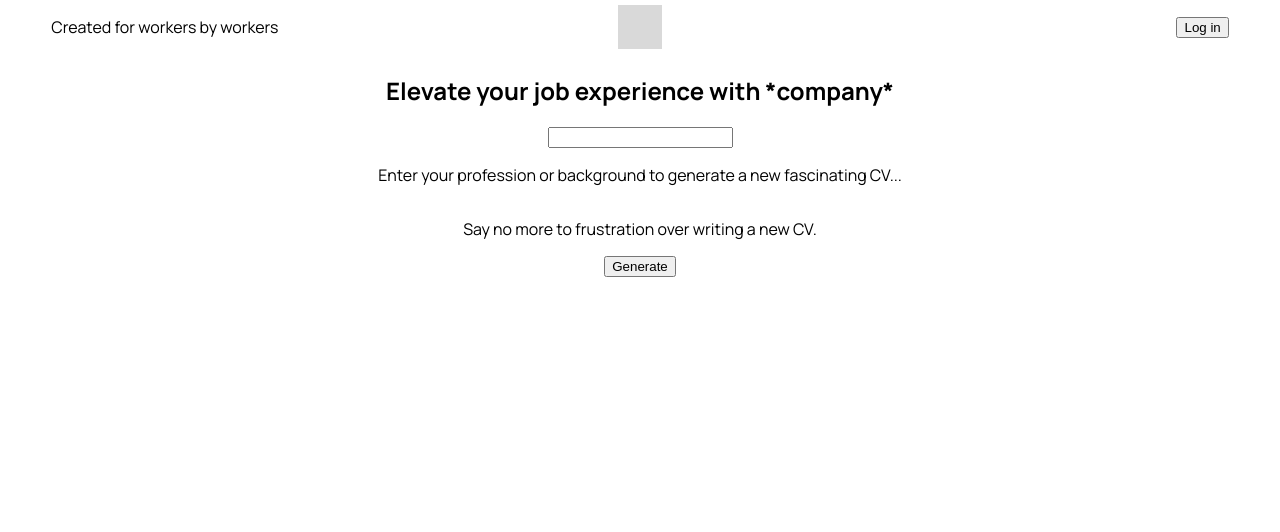
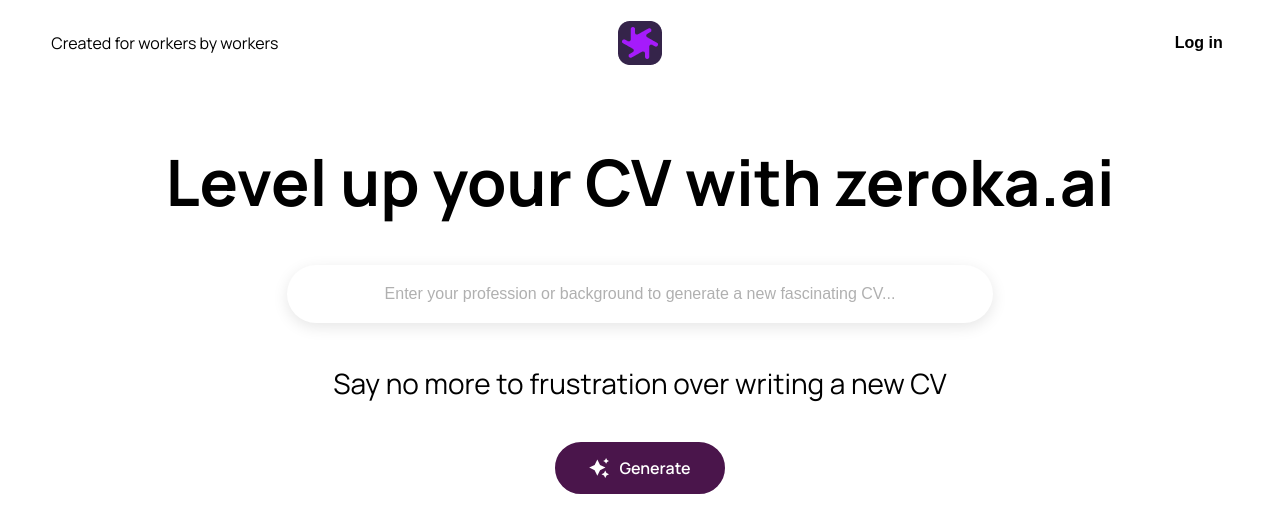
Before and after one commit to Dzhodddi/Hakaton3pilci, a React (Vite) app in the folder front/: page / in a window 1280 px wide. Shown: the top 532 px of the page. Built offline with nearby package versions, Linux system fonts and the light colour scheme.

Commit message:
Basic style for Home page Base section with improved components

```diff
--- a/front/src/App.css
+++ b/front/src/App.css
@@ -3,31 +3,6 @@
   height: 100vh;
 }
 
-.header {
-  display: flex;
-  align-items: center;
-  justify-content: space-between;
-  position: relative;
+h1, h2, h3, p {
+  margin: 0;
 }
-
-.logo {
-  width: 44px;
-  height: 44px;
-  position: absolute;
-  left: 50%;
-  transform: translateX(-50%);
-}
-
-.base {
-  display: flex;
-  flex-direction: column;
-  align-items: center;
-  height: 100%;
-}
-
-.steps {
-  display: flex;
-}
-.steps > div {
-  margin-left: 12px;
-}
--- a/front/src/components/Button.tsx
+++ b/front/src/components/Button.tsx
@@ -1,12 +1,39 @@
-type Button = {
-    placeholder: string;
-    onClick: () => void;
+import React from 'react';
+import '../styles/Button.css';
+
+interface ButtonProps extends React.ButtonHTMLAttributes<HTMLButtonElement> {
+  children: React.ReactNode;
+  variant?: 'solid' | 'outline';
+  color?: 'primary' | 'secondary' | 'neutral';
+  iconLeft?: React.ReactNode;
+  iconRight?: React.ReactNode;
+  fullWidth?: boolean;
 }
 
-export function Button({ placeholder, onClick }: Button) {
-    return (
-        <>
-            <button onClick={onClick}>{ placeholder }</button>
-        </>
-    );
+export function Button({
+  children,
+  variant = 'solid',
+  color = 'primary',
+  iconLeft,
+  iconRight,
+  fullWidth = false,
+  className = '',
+  ...props
+}: ButtonProps) {
+
+  const classNames = [
+    'btn',
+    `btn--${variant}`,
+    `btn--${color}`,
+    fullWidth ? 'btn--fullWidth' : '',
+    className,
+  ].filter(Boolean).join(' ');
+
+  return (
+    <button className={classNames} {...props}>
+      {iconLeft && <span className="btn-icon btn-icon--left">{iconLeft}</span>}
+      <span className="btn-text">{children}</span>
+      {iconRight && <span className="btn-icon btn-icon--right">{iconRight}</span>}
+    </button>
+  );
 }
--- a/front/src/components/Header.tsx
+++ b/front/src/components/Header.tsx
@@ -1,20 +1,20 @@
-import { Button } from '../components/Button'
+import '../styles/header.css'
 
 export default function Header({ handler, isLogged }: { handler: () => void, isLogged: boolean }) {
     let button;
 
     if (isLogged) {
-        button = <Button placeholder="Exit" onClick={handler} />;
+        button = <button onClick={handler}>Log out</button>;
     }
     else {
-        button = <Button placeholder="Log in" onClick={handler} />;
+        button = <button onClick={handler}>Log in</button>;
     }
 
     return(
         <>
             <div className="header">
                 <p>Created for workers by workers</p>
-                <img className="logo" src="./logo.png"></img>
+                <img className="logo" src="./logo_dark.png"></img>
                 {button}
             </div>
         </>
--- a/front/src/components/PromptInput.tsx
+++ b/front/src/components/PromptInput.tsx
@@ -1,8 +1,16 @@
-export function PromptInput({ placeholder }: { placeholder: string }) {
-    return (
-        <>
-            <input></input>
-            <p>{ placeholder }</p>
-        </>
-    );
+import React from 'react';
+import '../styles/PromptInput.css';
+
+interface PromptInputProps {
+  placeholder: string;
 }
+
+export function PromptInput({ placeholder }: PromptInputProps) {
+  return (
+    <input
+      type="text"
+      className="prompt-input"
+      placeholder={placeholder}
+    />
+  );
+}
--- /dev/null
+++ b/front/src/components/SparkleIcon.tsx
@@ -0,0 +1,16 @@
+import React from 'react';
+
+export function SparkleIcon(props: React.SVGProps<SVGSVGElement>) {
+  return (
+    <svg
+      height="24"
+      width="24"
+      viewBox="0 0 24 24"
+      data-name="Layer 1"
+      id="Layer_1"
+      {...props}
+    >
+      <path d="M10,21.236,6.755,14.745.264,11.5,6.755,8.255,10,1.764l3.245,6.491L19.736,11.5l-6.491,3.245ZM18,21l1.5,3L21,21l3-1.5L21,18l-1.5-3L18,18l-3,1.5ZM19.333,4.667,20.5,7l1.167-2.333L24,3.5,21.667,2.333,20.5,0,19.333,2.333,17,3.5Z"></path>
+    </svg>
+  );
+}
--- a/front/src/pages/HomePage.tsx
+++ b/front/src/pages/HomePage.tsx
@@ -3,7 +3,10 @@
 
 import { Button } from '../components/Button'
 import { PromptInput } from '../components/PromptInput'
+import { SparkleIcon } from '../components/SparkleIcon';
 import Header from '../components/Header';
+
+import '../styles/homepage.css'
 
 export default function HomePage() {
     const dialogRef = useRef<HTMLDialogElement>(null);
@@ -34,19 +37,19 @@
 
   return (
     <>
-      <section>
+      <section id='base'>
         <Header handler={handlePopup} isLogged={isLogged}/>
         <div className="base">
           <h1>
-            Elevate your job experience with *company*
+            Level up your CV with zeroka.ai
           </h1>
           <PromptInput
             placeholder="Enter your profession or background to generate a new fascinating CV..."
           />
-          <p>
-            Say no more to frustration over writing a new CV.
+          <p className='description'>
+            Say no more to frustration over writing a new CV
           </p>
-          <Button placeholder="Generate" onClick={empty} />
+          <Button variant="solid" color="primary" iconLeft={<SparkleIcon className="sparkle-icon" />}>Generate</Button>
         </div>
       </section>
       <section>
--- /dev/null
+++ b/front/src/styles/button.css
@@ -0,0 +1,142 @@
+
+:root {
+  --color-primary: #4A154B;
+  --color-primary-hover: #381039;
+  --color-secondary: #683FEA;
+  --color-secondary-hover-gradient: linear-gradient(0deg, #A47CF3, #683FEA);
+  --color-neutral: #1C1A1C;
+  --color-neutral-hover: #333333;
+  --color-text-light: #FFFFFF;
+  --color-text-dark: #1C1A1C;
+  --color-text-muted: #AAAAAA;
+}
+
+.btn {
+  display: inline-flex;
+  justify-content: center;
+  align-items: center;
+  gap: 10px;
+  height: 3.25em;
+  padding: 0 2em;
+  border-radius: 999px;
+  font-weight: 600;
+  font-size: 1rem;
+  font-family: inherit;
+  text-decoration: none;
+  cursor: pointer;
+  transition: all 300ms ease-in-out;
+  border: 2px solid transparent;
+  box-sizing: border-box;
+  outline: none;
+  white-space: nowrap;
+}
+
+.btn:disabled {
+  cursor: not-allowed;
+  opacity: 0.6;
+}
+
+.btn--fullWidth {
+  width: 100%;
+}
+
+/* --- .btn-icon & .btn-text --- */
+.btn-text {
+  line-height: 1;
+  transition: color 300ms ease;
+}
+
+.btn-icon {
+  display: flex;
+  align-items: center;
+  line-height: 0;
+}
+
+.btn-icon svg {
+  width: 1.25em; /* ~20px */
+  height: 1.25em;
+  transition: fill 300ms ease, transform 300ms ease;
+}
+
+/* --- Variant: solid --- */
+
+.btn--solid.btn--primary {
+  background-color: var(--color-primary);
+  color: var(--color-text-light);
+  border-color: var(--color-primary);
+}
+.btn--solid.btn--primary .btn-icon svg {
+  fill: var(--color-text-light);
+}
+.btn--solid.btn--primary:hover:not(:disabled) {
+  background-color: var(--color-primary-hover);
+  border-color: var(--color-primary-hover);
+  transform: translateY(-2px);
+}
+
+.btn--solid.btn--secondary {
+  background: var(--color-neutral);
+  color: var(--color-text-muted);
+  border-color: var(--color-neutral);
+}
+.btn--solid.btn--secondary .btn-icon svg {
+  fill: var(--color-text-muted);
+}
+.btn--solid.btn--secondary:hover:not(:disabled) {
+  background: var(--color-secondary-hover-gradient);
+  box-shadow: inset 0px 1px 0px 0px rgba(255, 255, 255, 0.4),
+    inset 0px -4px 0px 0px rgba(0, 0, 0, 0.2),
+    0px 0px 0px 4px rgba(255, 255, 255, 0.2), 0px 0px 180px 0px #9917ff;
+  transform: translateY(-2px);
+  color: var(--color-text-light);
+  border-color: transparent;
+}
+.btn--solid.btn--secondary:hover:not(:disabled) .btn-icon svg {
+  fill: var(--color-text-light);
+}
+
+/* --- Variant: outline --- */
+
+.btn--outline {
+  background-color: var(--color-white);
+}
+
+.btn--outline.btn--secondary {
+  border-color: var(--color-secondary);
+  color: var(--color-secondary);
+}
+.btn--outline.btn--secondary .btn-icon svg {
+  fill: var(--color-secondary);
+}
+.btn--outline.btn--secondary:hover:not(:disabled) {
+  background-color: var(--color-secondary);
+  color: var(--color-text-light);
+  transform: translateY(-2px);
+}
+.btn--outline.btn--secondary:hover:not(:disabled) .btn-icon svg {
+  fill: var(--color-text-light);
+}
+
+.btn--outline.btn--neutral {
+  border-color: var(--color-neutral);
+  color: var(--color-text-dark);
+}
+.btn--outline.btn--neutral .btn-icon svg {
+  fill: var(--color-text-dark);
+}
+.btn--outline.btn--neutral:hover:not(:disabled) {
+  background-color: var(--color-neutral);
+  color: var(--color-text-light);
+  transform: translateY(-2px);
+}
+.btn--outline.btn--neutral:hover:not(:disabled) .btn-icon svg {
+  fill: var(--color-text-light);
+}
+
+.btn:hover:not(:disabled) .sparkle-icon {
+  transform: scale(1.2);
+}
+
+.btn:hover:not(:disabled) .arrow-icon {
+  transform: translateX(4px);
+}
--- /dev/null
+++ b/front/src/styles/header.css
@@ -0,0 +1,24 @@
+.header {
+    margin-top: 32px;
+    display: flex;
+    align-items: center;
+    justify-content: space-between;
+    position: relative;
+}
+
+.header button {
+    background: none;
+    outline: none;
+    border: none;
+    font-weight: bold;
+    font-size: 16px;
+    cursor: pointer;
+}
+
+.logo {
+  width: 44px;
+  height: 44px;
+  position: absolute;
+  left: 50%;
+  transform: translateX(-50%);
+}
--- /dev/null
+++ b/front/src/styles/homepage.css
@@ -0,0 +1,19 @@
+#base {
+  height: 60vh;
+}
+
+.base {
+  display: flex;
+  flex-direction: column;
+  align-items: center;
+  justify-content: space-evenly;
+  height: 100%;
+}
+
+.base h1 {
+    font-size: 64px;
+    margin-top: 44px;
+}
+.description {
+    font-size: 28px;
+}
--- /dev/null
+++ b/front/src/styles/promptinput.css
@@ -0,0 +1,18 @@
+.prompt-input {
+  width: 60%;
+  padding: 20px 30px;
+  background-color: #ffffff;
+  border: none;
+  border-radius: 999px;
+  box-shadow: 0 4px 15px rgba(0, 0, 0, 0.1);
+  font-size: 1rem;
+  color: #333;
+  text-align: center;
+  outline: none;
+  box-sizing: border-box;
+  transition: box-shadow 0.2s ease-in-out;
+}
+
+.prompt-input::placeholder {
+  color: #b0b0b0;
+}
```
Also changed, not shown: front/public/logo.png, front/public/logo_dark.png (added).
